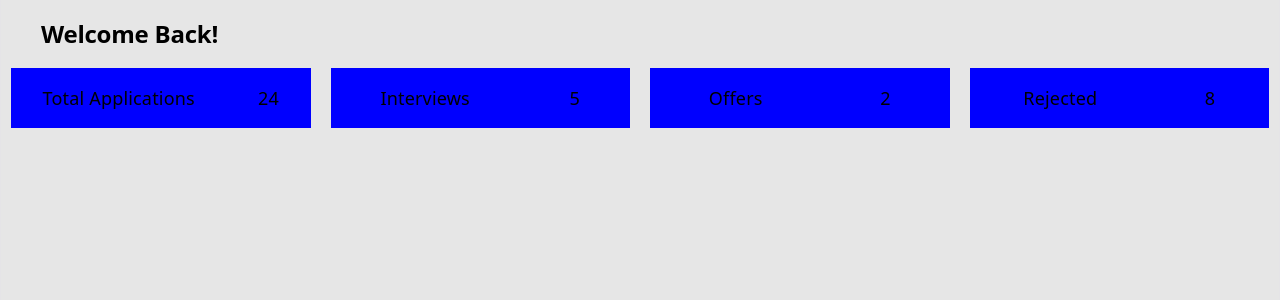
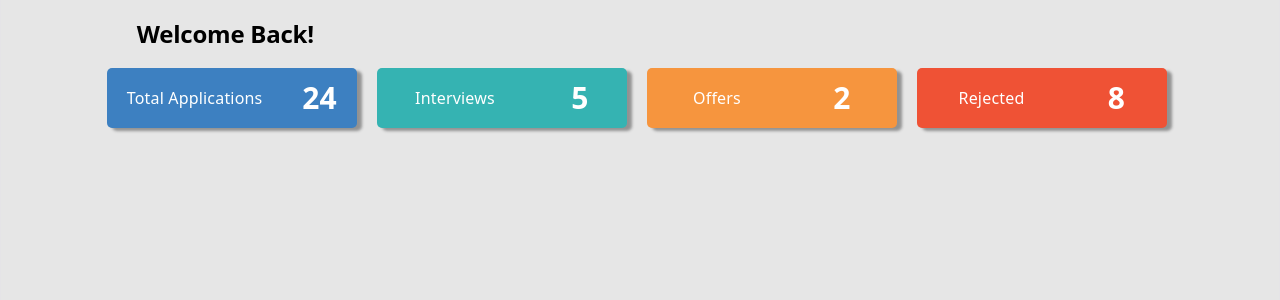
Before and after one commit to chris-gladney/Job-Application-Tracker, a React (Vite) app in the folder fe/: page /jobs-board in a window 1280 px wide. Shown: the top 300 px of the page. Built offline with nearby package versions, Linux system fonts and the light colour scheme.

Commit message:
Added static info about job statuses

```diff
--- a/fe/src/App.css
+++ b/fe/src/App.css
@@ -137,6 +137,8 @@ form p a {
   height: 100vh;
   display:flex;
   flex-direction: column;
+  width: 85%;
+  margin: auto;
 }
 
 h2 {
@@ -155,13 +157,25 @@ h2 {
 .info-block {
   background-color: blue;
   margin: 0 10px;
-  width: 300px;
+  width: 250px;
   height: 60px;
   display: flex;
   flex-direction: row;
   align-items: center;
+  box-shadow: 5px 3px 3px rgba(0, 0, 0, 0.365);
+  border-radius: 5px;
 }
 
 .info-block p {
   margin: 10px auto;
+  color: white;
 }
+
+.job-type {
+  font-size: 16px;
+}
+
+.job-number {
+  font-size: 30px;
+  font-weight: 600;
+}
--- a/fe/src/Components/InfoBlock.jsx
+++ b/fe/src/Components/InfoBlock.jsx
@@ -1,7 +1,7 @@
 function InfoBlock({ text, number, color }) {
-  return <div className="info-block">
-    <p>{text}</p>
-    <p>{number}</p>
+  return <div className="info-block" style={{backgroundColor: color}}>
+    <p className="job-type">{text}</p>
+    <p className="job-number">{number}</p>
   </div>;
 }
 
--- a/fe/src/Components/JobsBoard.jsx
+++ b/fe/src/Components/JobsBoard.jsx
@@ -1,10 +1,10 @@
 import InfoBlock from "./InfoBlock";
 
 const testData = [
-  { text: "Total Applications", number: 24, color: "#ADD8E6" },
-  { text: "Interviews", number: 5, color: "#00ffff" },
-  { text: "Offers", number: 2, color: "#f19113" },
-  { text: "Rejected", number: 8, color: "#fc2424" },
+  { text: "Total Applications", number: 24, color: "#3d80c1" },
+  { text: "Interviews", number: 5, color: "#35b3b2" },
+  { text: "Offers", number: 2, color: "#f6953e" },
+  { text: "Rejected", number: 8, color: "#ef5235" },
 ];
 
 function JobsBoard() {
```
